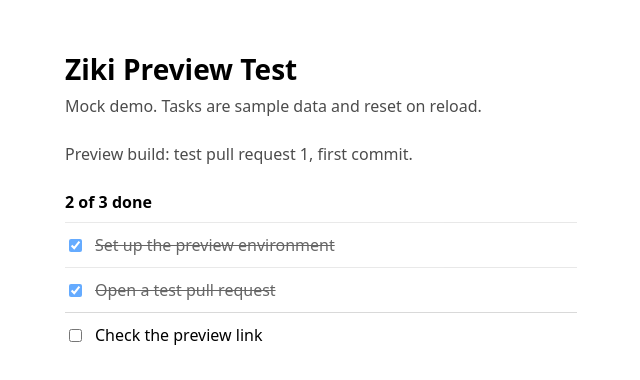
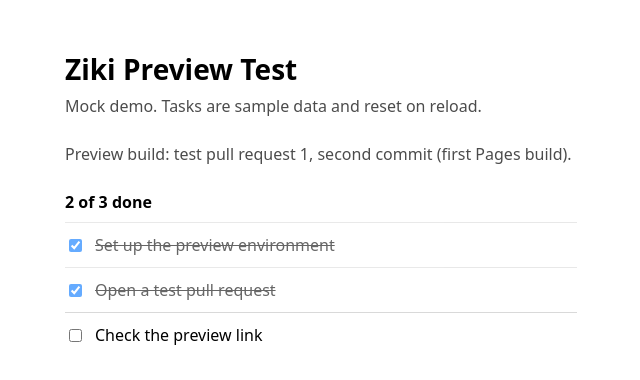
Before and after one commit to zedu-vulcan/ziki-preview-test-frontend, a React (Vite) app: page / in a window 1280 px wide. Shown: the top 380 px of the page, without its empty margins (319-959 px from the left). Built offline with nearby package versions, Linux system fonts and the light colour scheme.

Commit message:
test: change the preview line for the second commit
Co-Authored-By: Claude Opus 5.5 <noreply@anthropic.com>

```diff
--- a/src/App.jsx
+++ b/src/App.jsx
@@ -20,7 +20,7 @@ export default function App() {
     <main className="app">
       <h1>Ziki Preview Test</h1>
       <p className="subtitle">Mock demo. Tasks are sample data and reset on reload.</p>
-      <p className="subtitle">Preview build: test pull request 1, first commit.</p>
+      <p className="subtitle">Preview build: test pull request 1, second commit (first Pages build).</p>
 
       <p className="progress">
         {doneCount} of {tasks.length} done
```
